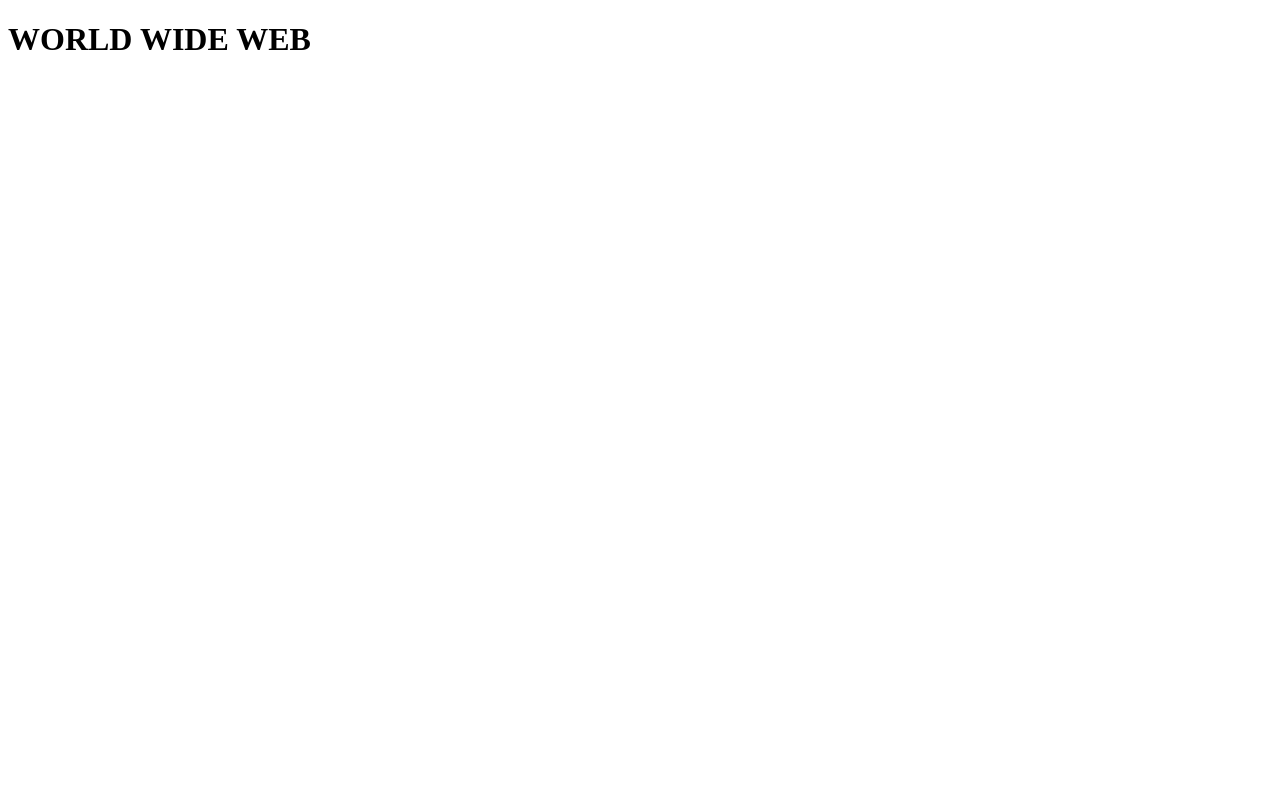
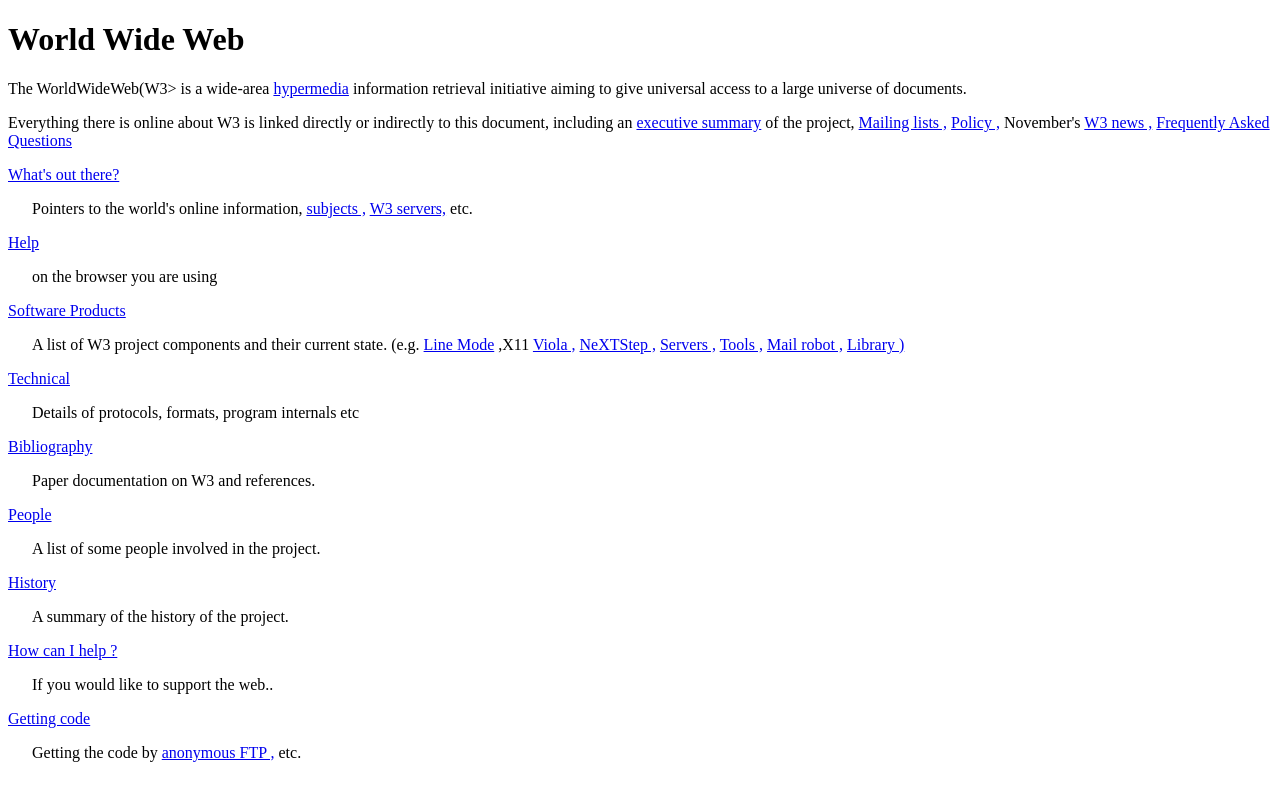
Before and after one commit to shyambang/first.html, a plain HTML site: page www projet.html in a window 1280 px wide. Drawn offline with Linux system fonts and the light colour scheme.

Commit message:
WWW project

```diff
--- a/www projet.html
+++ b/www projet.html
@@ -6,7 +6,28 @@
     <title>Document</title>
 </head>
 <body>
-    <h1>WORLD WIDE WEB</h1>
+    <h1>World Wide Web</h1>
+    <p>The WorldWideWeb(W3> is a wide-area <a href="https://info.cern.ch/hypertext/WWW/WhatIs.html">hypermedia</a> information retrieval initiative aiming to give universal access to a large universe of documents. </p>
 
+    <p>Everything there is online about W3 is linked directly or indirectly to this document, including an <a href="https://info.cern.ch/hypertext/WWW/Summary.html">executive summary</a> of the project, <a href="https://info.cern.ch/hypertext/WWW/Administration/Mailing/Overview.html">Mailing lists ,</a><a href="https://info.cern.ch/hypertext/WWW/Policy.html"></a> <a href="https://info.cern.ch/hypertext/WWW/Policy.html">Policy ,</a> November's <a href="https://info.cern.ch/hypertext/WWW/News/9211.html">W3 news ,</a> <a href="https://info.cern.ch/hypertext/WWW/FAQ/List.html"> Frequently Asked Questions</a></p>
+
+    <p><a href="https://info.cern.ch/hypertext/DataSources/Top.html">What's out there?</a>
+    <p>&nbsp;&nbsp;&nbsp;&nbsp;&nbsp;&nbsp;Pointers to the world's online information, <a href="https://info.cern.ch/hypertext/DataSources/bySubject/Overview.html">subjects ,</a> <a href="https://info.cern.ch/hypertext/DataSources/WWW/Servers.html"> W3 servers,</a> etc.</p>
+<p><a href="https://info.cern.ch/hypertext/WWW/Help.html">Help</a></p>
+<p>&nbsp;&nbsp;&nbsp;&nbsp;&nbsp;&nbsp;on the browser you are using</p>
+<p><a href="https://info.cern.ch/hypertext/WWW/Status.html">Software Products</a></p>
+<p>&nbsp;&nbsp;&nbsp;&nbsp;&nbsp;&nbsp;A list of W3 project components and their current state. (e.g. <a href="https://info.cern.ch/hypertext/WWW/LineMode/Browser.html">Line Mode</a> ,X11 <a href="https://info.cern.ch/hypertext/WWW/Status.html#35">Viola ,</a> <a href="https://info.cern.ch/hypertext/WWW/NeXT/WorldWideWeb.html">NeXTStep ,</a> <a href="https://info.cern.ch/hypertext/WWW/NeXT/WorldWideWeb.html">Servers ,</a> <a href="https://info.cern.ch/hypertext/WWW/Tools/Overview.html">Tools ,</a> <a href="https://info.cern.ch/hypertext/WWW/MailRobot/Overview.html">Mail robot ,</a> <a href="https://info.cern.ch/hypertext/WWW/Status.html#57">Library )</a></p>
+<p><a href="https://info.cern.ch/hypertext/WWW/Technical.html">Technical</a></p>
+<p>&nbsp;&nbsp;&nbsp;&nbsp;&nbsp;&nbsp;Details of protocols, formats, program internals etc</p>
+<p><a href="https://info.cern.ch/hypertext/WWW/Bibliography.html">Bibliography</a></p>
+<p>&nbsp;&nbsp;&nbsp;&nbsp;&nbsp;&nbsp;Paper documentation on W3 and references.</p>
+<a href="https://info.cern.ch/hypertext/WWW/People.html">People</a>
+<p>&nbsp;&nbsp;&nbsp;&nbsp;&nbsp;&nbsp;A list of some people involved in the project.</p>
+<a href="https://info.cern.ch/hypertext/WWW/History.html">History</a>
+<p>&nbsp;&nbsp;&nbsp;&nbsp;&nbsp;&nbsp;A summary of the history of the project.</p>
+<a href="https://info.cern.ch/hypertext/WWW/Helping.html">How can I help ?</a>
+<p>&nbsp;&nbsp;&nbsp;&nbsp;&nbsp;&nbsp;If you would like to support the web..</p>
+<a href="https://info.cern.ch/hypertext/README.html">Getting code</a>
+<p>&nbsp;&nbsp;&nbsp;&nbsp;&nbsp;&nbsp;Getting the code by <a href="https://info.cern.ch/hypertext/WWW/LineMode/Defaults/Distribution.html">anonymous FTP ,</a> etc.</p>
 </body>
 </html>
```
